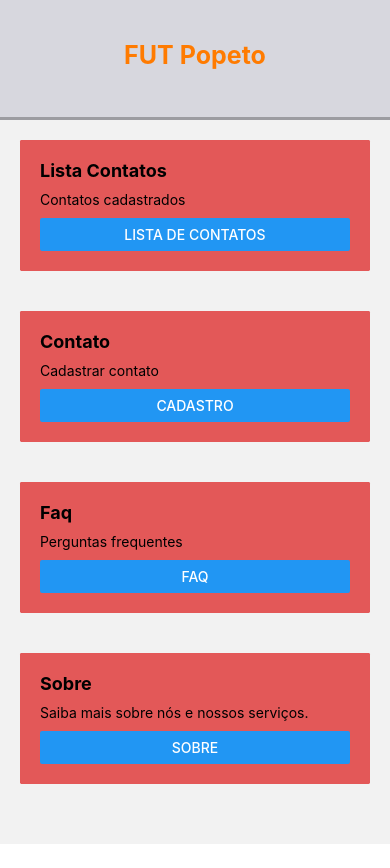
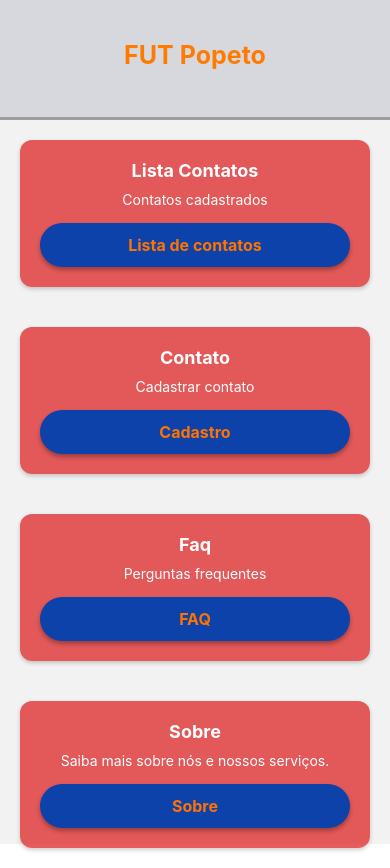
Before and after one commit to roterribas/mobile-web, a React Native app in the folder meuapp/: screen /Home in a window 390 px wide. Before the commit the page ends 844 px from the top, so only its background shows below. Built offline with nearby package versions, Linux system fonts and the light colour scheme.

Commit message:
estilizando app

```diff
--- a/meuapp/db.json
+++ b/meuapp/db.json
@@ -34,6 +34,11 @@
       "id": null,
       "nome": "Ddft",
       "telefone": "89595"
+    },
+    {
+      "id": null,
+      "nome": "JJoo Paulo",
+      "telefone": "545545"
     }
   ],
   "faq": [
--- a/meuapp/package.json
+++ b/meuapp/package.json
@@ -9,6 +9,7 @@
     "web": "expo start --web"
   },
   "dependencies": {
+    "@expo/vector-icons": "^15.0.3",
     "@react-navigation/bottom-tabs": "^7.4.9",
     "@react-navigation/native": "^7.1.18",
     "@react-navigation/native-stack": "^7.3.28",
@@ -19,6 +20,7 @@
     "react": "19.1.0",
     "react-dom": "19.1.0",
     "react-native": "0.81.4",
+    "react-native-linear-gradient": "^2.8.3",
     "react-native-safe-area-context": "~5.6.0",
     "react-native-screens": "~4.16.0",
     "react-native-vector-icons": "^10.3.0",
--- a/meuapp/src/Components/Card.js
+++ b/meuapp/src/Components/Card.js
@@ -1,36 +1,59 @@
-import { Button, Text, View, StyleSheet } from 'react-native'
-
+import React from 'react';
+import { Text, View, TouchableOpacity, StyleSheet } from 'react-native';
 
 export default function Card(props) {
+  return (
+    <View style={styles.container}>
+      <Text style={styles.cardTitle}>{props.title}</Text>
+      <Text style={styles.cardContent}>{props.content}</Text>
 
-  return (
-    <View style={estilos.container}>
-        <Text style={estilos.cardTitle}>{props.title}</Text>
-        <Text style={estilos.cardContet}>{props.content}</Text>
-        <Button title={props.textButton} onPress={props.OnPress} />
+      {/* Botão estilizado */}
+      <TouchableOpacity style={styles.button} onPress={props.OnPress}>
+        <Text style={styles.buttonText}>{props.textButton}</Text>
+      </TouchableOpacity>
     </View>
-  )
+  );
 }
 
-const estilos = StyleSheet.create({
+const styles = StyleSheet.create({
   container: {
     backgroundColor: "#dc1313b1",
-        borderRadius: 1.41,
-        shadowColor: 'orange',
+    borderRadius: 12, // aumentei para deixar mais arredondado
+    shadowColor: "#000",
+    shadowOffset: { width: 0, height: 2 },
+    shadowOpacity: 0.2,
+    shadowRadius: 4,
+    elevation: 3,
     padding: 20,
-        shadowOpacity: 0.2,
-        elevation: 2,
     margin: 20,
   },
   cardTitle: {
     fontSize: 18,
     fontWeight: "bold",
     marginBottom: 10,
+    color: "white",
+    textAlign: "center",
   },
-    cardContet: {
+  cardContent: {
     fontSize: 14,
-        marginBottom: 10,
-    }
-
-
+    marginBottom: 15,
+    color: "white",
+    textAlign: "center",
+  },
+  button: {
+    backgroundColor: "rgba(13, 66, 170, 1)",
+    paddingVertical: 12,
+    borderRadius: 25,
+    alignItems: "center",
+    shadowColor: "#000",
+    shadowOffset: { width: 0, height: 3 },
+    shadowOpacity: 0.3,
+    shadowRadius: 4,
+    elevation: 5,
+  },
+  buttonText: {
+    color: "#ff7300ff",
+    fontSize: 16,
+    fontWeight: "bold",
+  },
 });
--- a/meuapp/src/Telas/Contato.js
+++ b/meuapp/src/Telas/Contato.js
@@ -19,14 +19,14 @@ export default function Contato() {
 
     try {
       // Buscar todos os contatos para calcular próximo ID
-      const respostaGet = await axios.get('http://10.212.227.46:3000/contatos');
+      const respostaGet = await axios.get('http://10.0.2.2:3000/contatos');
       const contatos = respostaGet.data || [];
       const ultimoID = contatos.length > 0 ? Math.max(...contatos.map(c => c.id)) : 0;
       const novoID = ultimoID + 1;
 
       const novoContato = { id: novoID, nome, telefone };
 
-      const respostaPost = await axios.post('http://10.212.227.46:3000/contatos', novoContato);
+      const respostaPost = await axios.post('http://10.0.2.2:3000/contatos', novoContato);
       setLoading(false);
 
       if (respostaPost.status === 201) {
--- a/meuapp/src/Telas/Faq.js
+++ b/meuapp/src/Telas/Faq.js
@@ -49,7 +49,7 @@ export default function Faq() {
   // Buscar FAQ do servidor
   const fetchFaq = () => {
     setLoading(true);
-    axios.get('http://10.212.227.46:3000/faq')
+    axios.get('http://10.0.2.2:3000/faq')
       .then(res => {
         const dados = Array.isArray(res.data) ? res.data : res.data.faq || [];
         const dadosOrdenados = dados.sort((a, b) =>
--- a/meuapp/src/Telas/ListaContatos.js
+++ b/meuapp/src/Telas/ListaContatos.js
@@ -12,7 +12,7 @@ export default function ListaContatos() {
   const listaContatos = () => {
     setLoading(true);
     axios
-      .get("http://10.212.227.46:3000/contatos")
+      .get("http://10.0.2.2:3000/contatos")
       .then((resposta) => {
         const dados = Array.isArray(resposta.data) ? resposta.data : resposta.data.contatos || [];
         const contatosOrdenados = dados.sort((a, b) => {
@@ -41,8 +41,8 @@ export default function ListaContatos() {
           text: "Excluir",
           onPress: async () => {
             try {
-              await axios.delete(`http://10.212.227.46:3000/contatos/${id}`);
-              Alert.alert("Sucesso", "Contato excluído!");
+              await axios.delete(`http://10.0.2.2:3000/contatos/${id}`);
+              Alert.alert("✅ Sucesso", "Contato excluído!");
               listaContatos(); // Atualiza a lista
             } catch (error) {
               console.error("❌ Erro ao excluir contato", error);
```
Also changed, not shown: 1 other file (tests, documents, lock files or other folders). Lines whose indentation alone changed are shown as unchanged.
